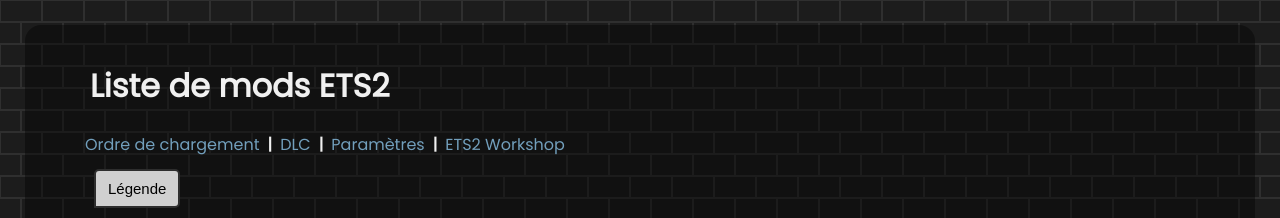
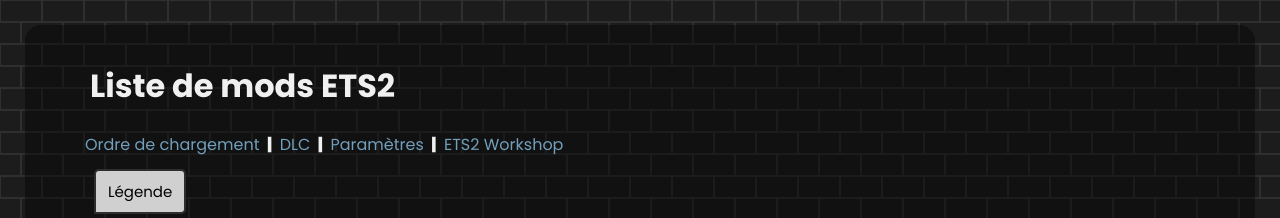
Before and after one commit to Patoche890/ETS2-Mods, a plain HTML site: page index.html in a window 1280 px wide. Shown: the top 218 px of the page. Drawn offline with Linux system fonts and the light colour scheme.

Commit message:
Update style.css

```diff
--- a/style.css
+++ b/style.css
@@ -6,7 +6,7 @@
 
 /* Main Start */
 body {
-  font-family: Poppins2, Poppins, sans-serif;
+  font-family: Poppins, Poppins2, sans-serif;
   margin: 25px;
   background-color: #1c1c1c;
   color: rgb(240, 240, 240);
@@ -66,6 +66,7 @@
   border-radius: 5px;
   border-bottom-left-radius: 0;
   cursor: pointer;
+  font-family: Poppins, Poppins2, sans-serif;
 }
 
 .dropdown .content {
```
